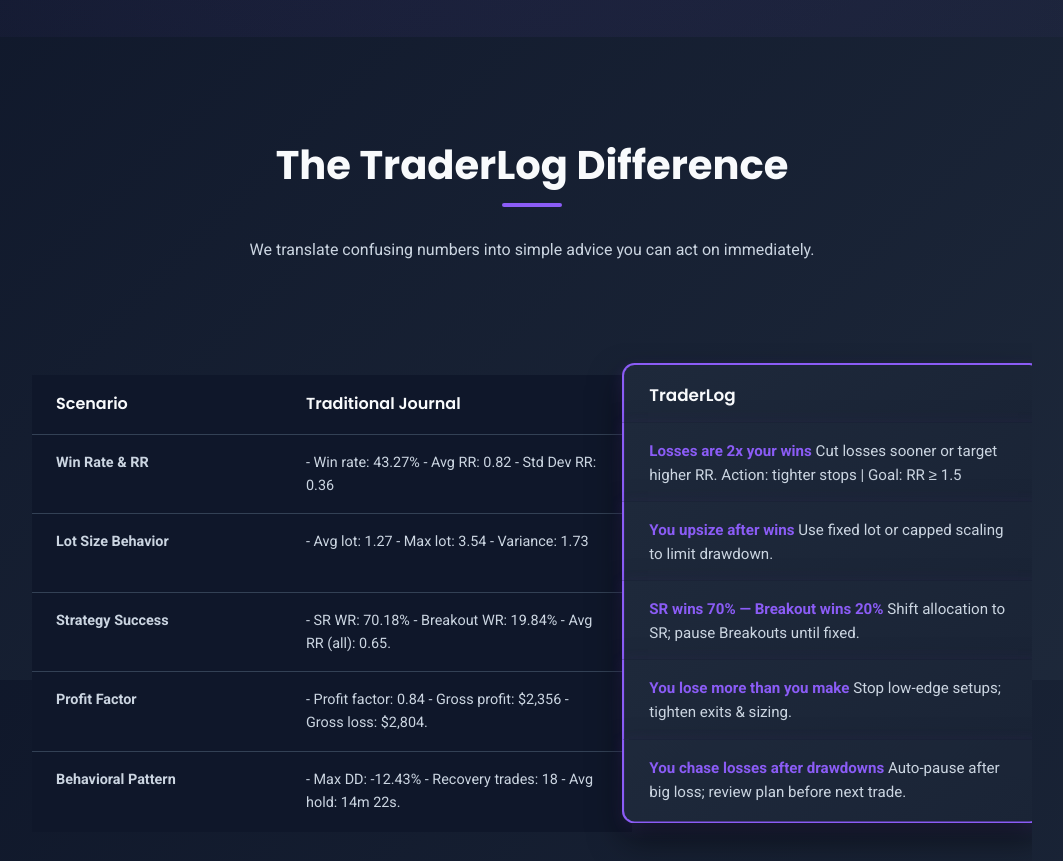
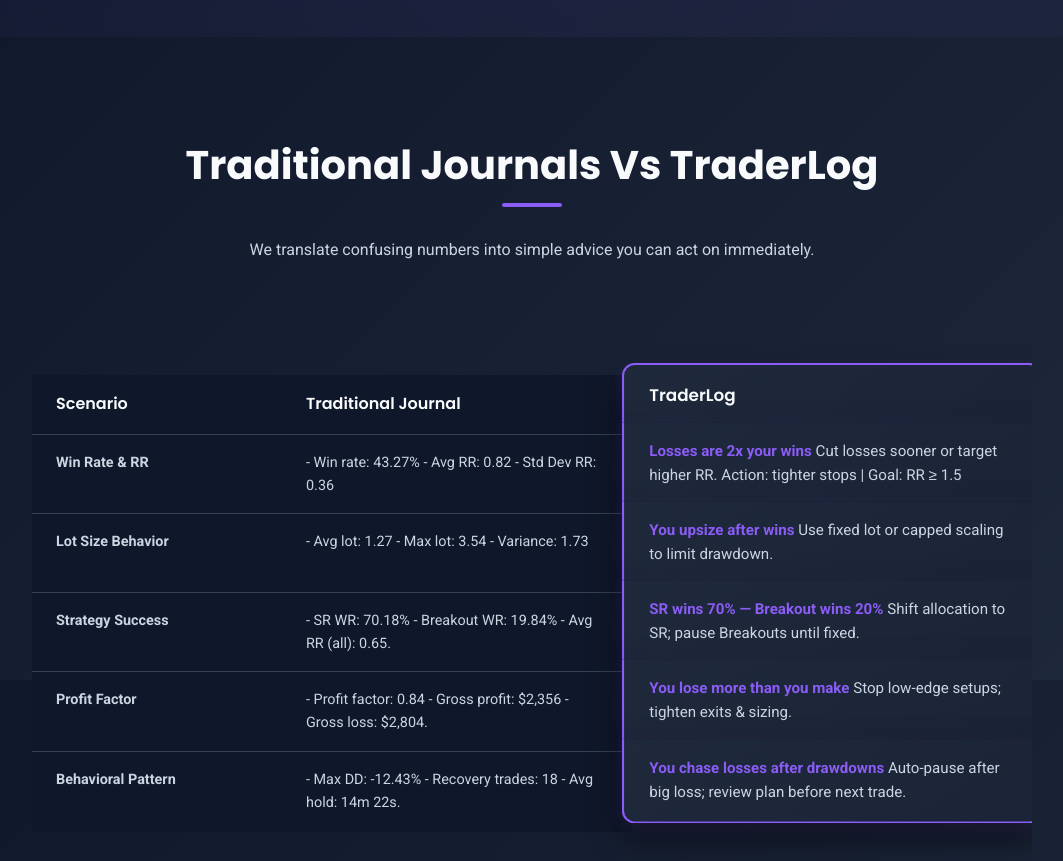
Before and after one commit to Imrahulluthra8819/Traderlog7, a website: page public/index.html in a window 1280 px wide. Shown: the part 920-1781 px from the top of the page, without its empty margins (108-1171 px from the left). Drawn offline with Linux system fonts and the light colour scheme.

Commit message:
Update index.html

```diff
--- a/public/index.html
+++ b/public/index.html
@@ -1804,7 +1804,7 @@
     <section class="comparison-section" id="comparison">
         <div class="container">
             <div class="section-title">
-                <h2>The TraderLog Difference</h2>
+                <h2>Traditional Journals Vs TraderLog</h2>
                 <p>We translate confusing numbers into simple advice you can act on immediately.</p>
             </div>
             <!-- Desktop Table -->
```
